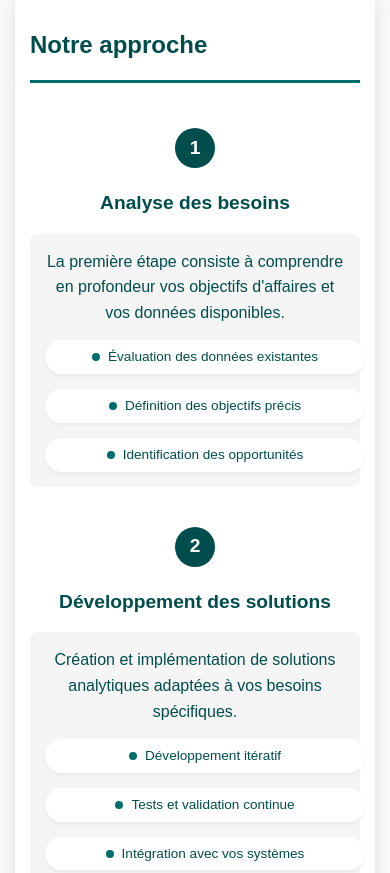
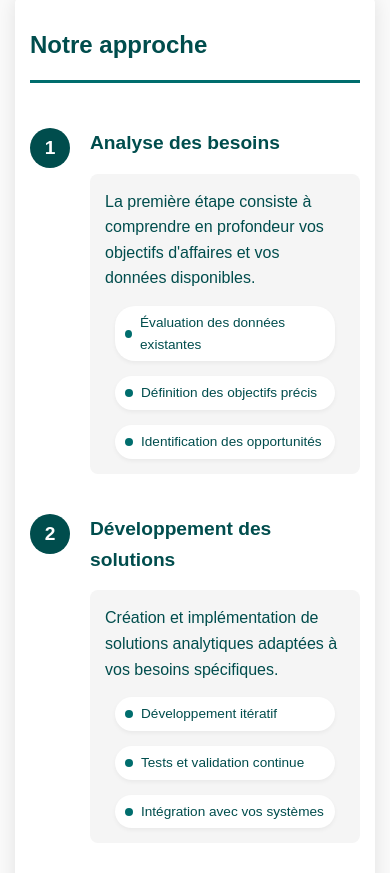
Before and after one commit to Fjordeo-Analytiques/Fjordeo-Analytiques.github.io, a plain HTML site: page index.html in a window 390 px wide. Shown: the part 3280-4153 px from the top of the page. Drawn offline with Linux system fonts and the light colour scheme.

Commit message:
Update index.html

```diff
--- a/index.html
+++ b/index.html
@@ -416,11 +416,20 @@
                 gap: 15px;
             }
 
-            .step-line {
-                flex-direction: column;
-                align-items: center;
-                text-align: center;
-            }
+            .highlight-item {
+            padding: 8px 12px;
+            font-size: 0.9em;
+            max-width: 100%; /* Force la largeur maximale */
+            box-sizing: border-box; /* Inclut padding dans la largeur */
+        }
+
+        .step-highlights {
+            padding: 0 10px; /* Réduit les marges latérales */
+        }
+
+        .step-details {
+            padding: 15px 10px; /* Réduit le padding */
+        }
 
             .step-content h3 {
                 font-size: 1.2em;
@@ -430,10 +439,7 @@
                 padding: 15px;
             }
 
-            .highlight-item {
-                width: 100%;
-                justify-content: center;
-            }
+
 
             .contact-section {
                 padding: 30px 20px;
```
